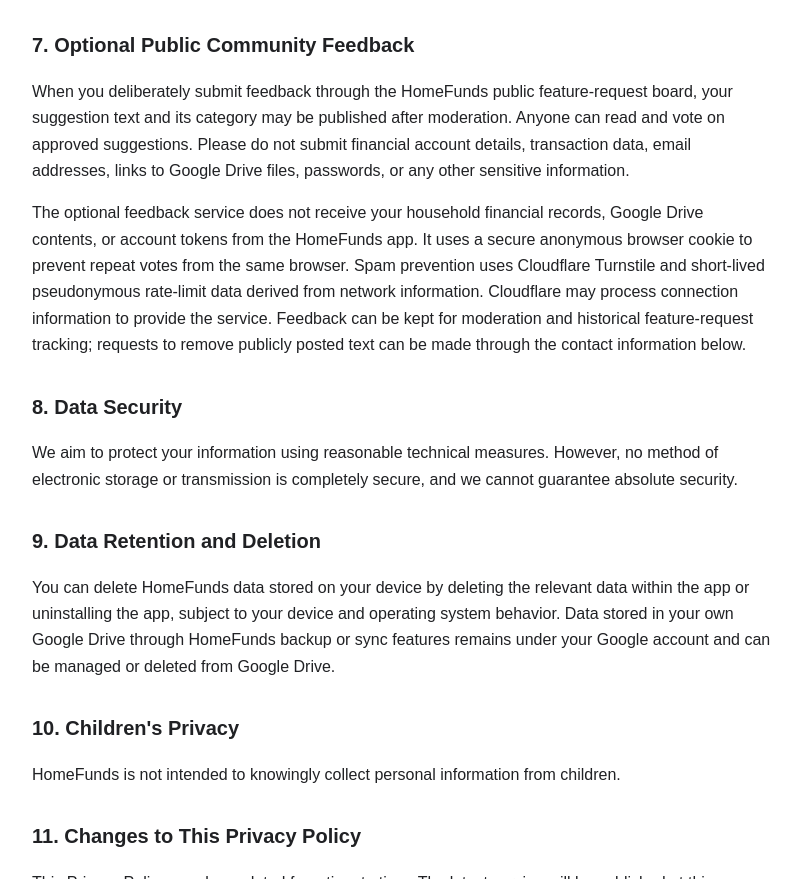
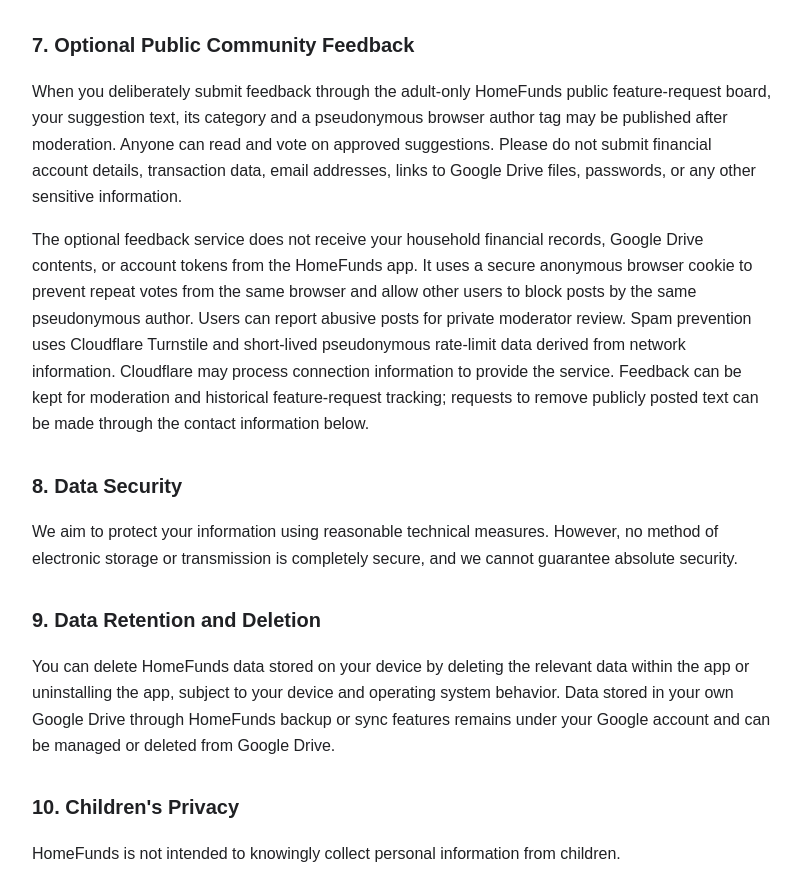
Before and after one commit to signiswellfire-cmd/homefunds-privacy-policy, a plain HTML site: page index.html in a window 1280 px wide. Shown: the part 1801-2680 px from the top of the page, without its empty margins (238-1039 px from the left). Drawn offline with Linux system fonts and the light colour scheme.

Commit message:
docs: update index.html for public community safeguards

```diff
--- a/index.html
+++ b/index.html
@@ -66,8 +66,8 @@
       <p>Your data may be shared only as necessary to provide features that you explicitly use, for example with members of a shared HomeFunds household or with Google services that you authorize for backup, sync, restore, or export.</p>
 
       <h2>7. Optional Public Community Feedback</h2>
-      <p>When you deliberately submit feedback through the HomeFunds public feature-request board, your suggestion text and its category may be published after moderation. Anyone can read and vote on approved suggestions. Please do not submit financial account details, transaction data, email addresses, links to Google Drive files, passwords, or any other sensitive information.</p>
-      <p>The optional feedback service does not receive your household financial records, Google Drive contents, or account tokens from the HomeFunds app. It uses a secure anonymous browser cookie to prevent repeat votes from the same browser. Spam prevention uses Cloudflare Turnstile and short-lived pseudonymous rate-limit data derived from network information. Cloudflare may process connection information to provide the service. Feedback can be kept for moderation and historical feature-request tracking; requests to remove publicly posted text can be made through the contact information below.</p>
+      <p>When you deliberately submit feedback through the adult-only HomeFunds public feature-request board, your suggestion text, its category and a pseudonymous browser author tag may be published after moderation. Anyone can read and vote on approved suggestions. Please do not submit financial account details, transaction data, email addresses, links to Google Drive files, passwords, or any other sensitive information.</p>
+      <p>The optional feedback service does not receive your household financial records, Google Drive contents, or account tokens from the HomeFunds app. It uses a secure anonymous browser cookie to prevent repeat votes from the same browser and allow other users to block posts by the same pseudonymous author. Users can report abusive posts for private moderator review. Spam prevention uses Cloudflare Turnstile and short-lived pseudonymous rate-limit data derived from network information. Cloudflare may process connection information to provide the service. Feedback can be kept for moderation and historical feature-request tracking; requests to remove publicly posted text can be made through the contact information below.</p>
 
       <h2>8. Data Security</h2>
       <p>We aim to protect your information using reasonable technical measures. However, no method of electronic storage or transmission is completely secure, and we cannot guarantee absolute security.</p>
```
